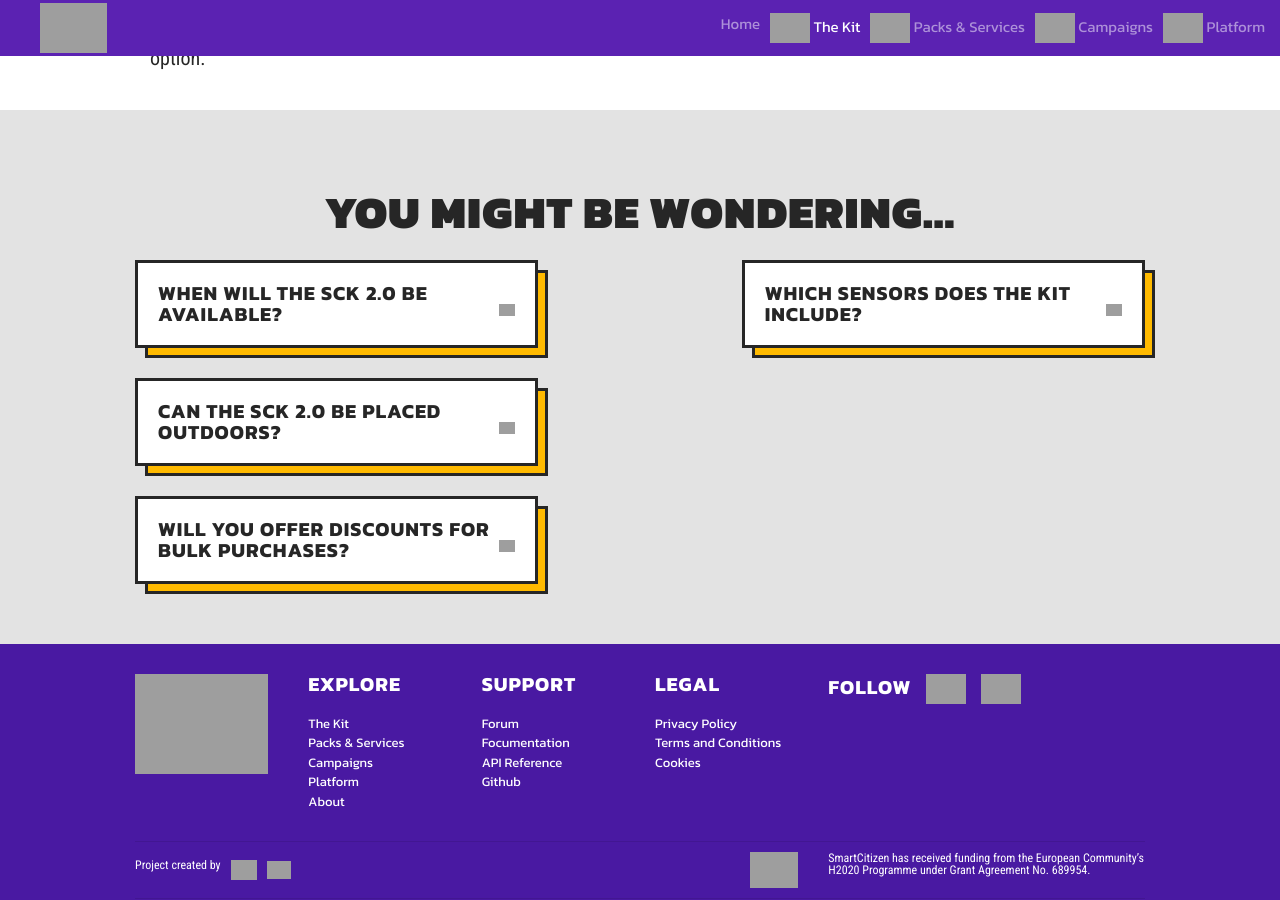
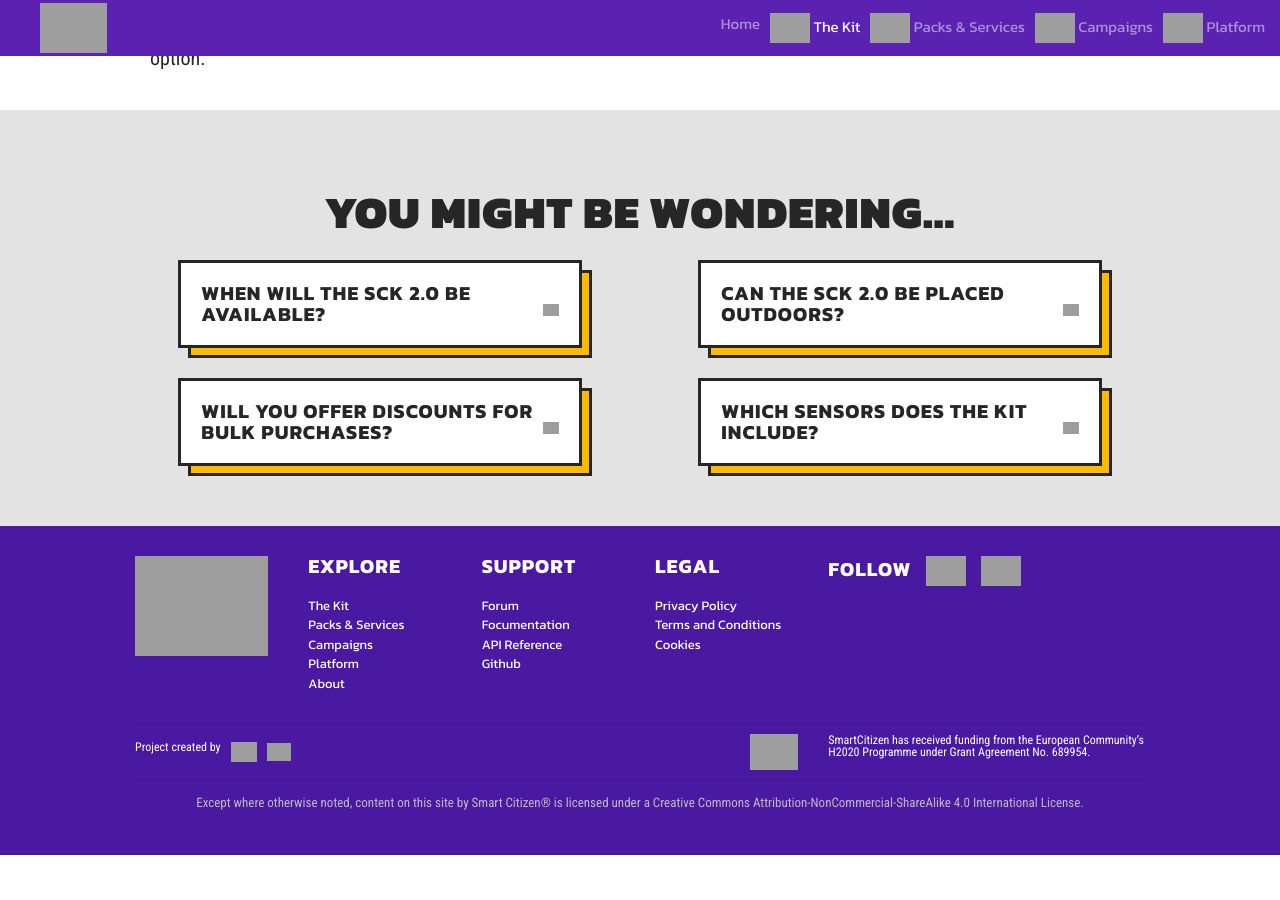
Before and after one commit to fablabbcn/smartcitizen-landing, a Jekyll site: the page built from kit.html, in a window 1280 px wide and 900 px high, scrolled down 5106 px. Built offline with Jekyll 4.4.1, drawn with Linux system fonts in a browser that asks for light colours; after the commit the page ends 5961 px from its top, so only the background shows below that; grey boxes are pictures that could not be loaded.

Commit message:
Add faq.yml

```diff
--- a/kit.html
+++ b/kit.html
@@ -264,36 +264,15 @@
   <div class="col-12 text-center my-3">
     <h2>You might be wondering...</h2>
   </div>
-  <div class="col-md-5">
+  {% for item in site.data.faq %}
+  <div class="col-md-5 mx-auto">
     <div data-target="#faq1" data-toggle="collapse" class="sc-faq bg-white mb-5">
-      <h4 class="m-0 d-inline">When will the sck 2.0 be available?</h4>
+      <h4 class="m-0 d-inline">{{item.question}}</h4>
       <img class="faq-plus float-right" src="https://raw.githubusercontent.com/fablabbcn/assets/master/images/02_kit/plus.svg?sanitize=true" alt="" />
       <div class="collapse" id="faq1">
-        <p class="pt-3">Secret</p>
-      </div>
-    </div>
-    <div data-target="#faq2" data-toggle="collapse" class="sc-faq bg-white mb-5">
-      <h4 class="m-0 d-inline">CAN THE SCK 2.0 BE PLACED OUTDOORS?</h4>
-      <img class="faq-plus float-right" src="https://raw.githubusercontent.com/fablabbcn/assets/master/images/02_kit/plus.svg?sanitize=true" alt="" />
-      <div class="collapse" id="faq2">
-        <p class="pt-3">Secret</p>
-      </div>
-    </div>
-    <div data-target="#faq3" data-toggle="collapse" class="sc-faq bg-white mb-5">
-      <h4 class="m-0 d-inline">WILL YOU OFFER DISCOUNTS FOR BULK PURCHASES?</h4>
-      <img class="faq-plus float-right" src="https://raw.githubusercontent.com/fablabbcn/assets/master/images/02_kit/plus.svg?sanitize=true" alt="" />
-      <div class="collapse" id="faq3">
-        <p class="pt-3">Yes. We can offer discounts if the number of units ordered exceeds a threshold amount. Ideally, we will be able to apply a small discount of 5% starting from 25 units. For orders of more than 100 units, we could reach the 10% or more.</p>
+        <p class="pt-3">{{item.answer}}</p>
       </div>
     </div>
   </div>
-  <div class="col-md-5">
-    <div data-target="#faq4" data-toggle="collapse" class="sc-faq bg-white mb-5">
-      <h4 class="m-0 d-inline">Which sensors does the kit include?</h4>
-      <img class="faq-plus float-right" src="https://raw.githubusercontent.com/fablabbcn/assets/master/images/02_kit/plus.svg?sanitize=true" alt="" />
-      <div class="collapse" id="faq4">
-        <p class="pt-3">Secret</p>
-      </div>
-    </div>
-  </div>
+  {% endfor %}
 </section>
```
Also changed, not shown: _data/faq.yml (added, +8 -0 lines).
